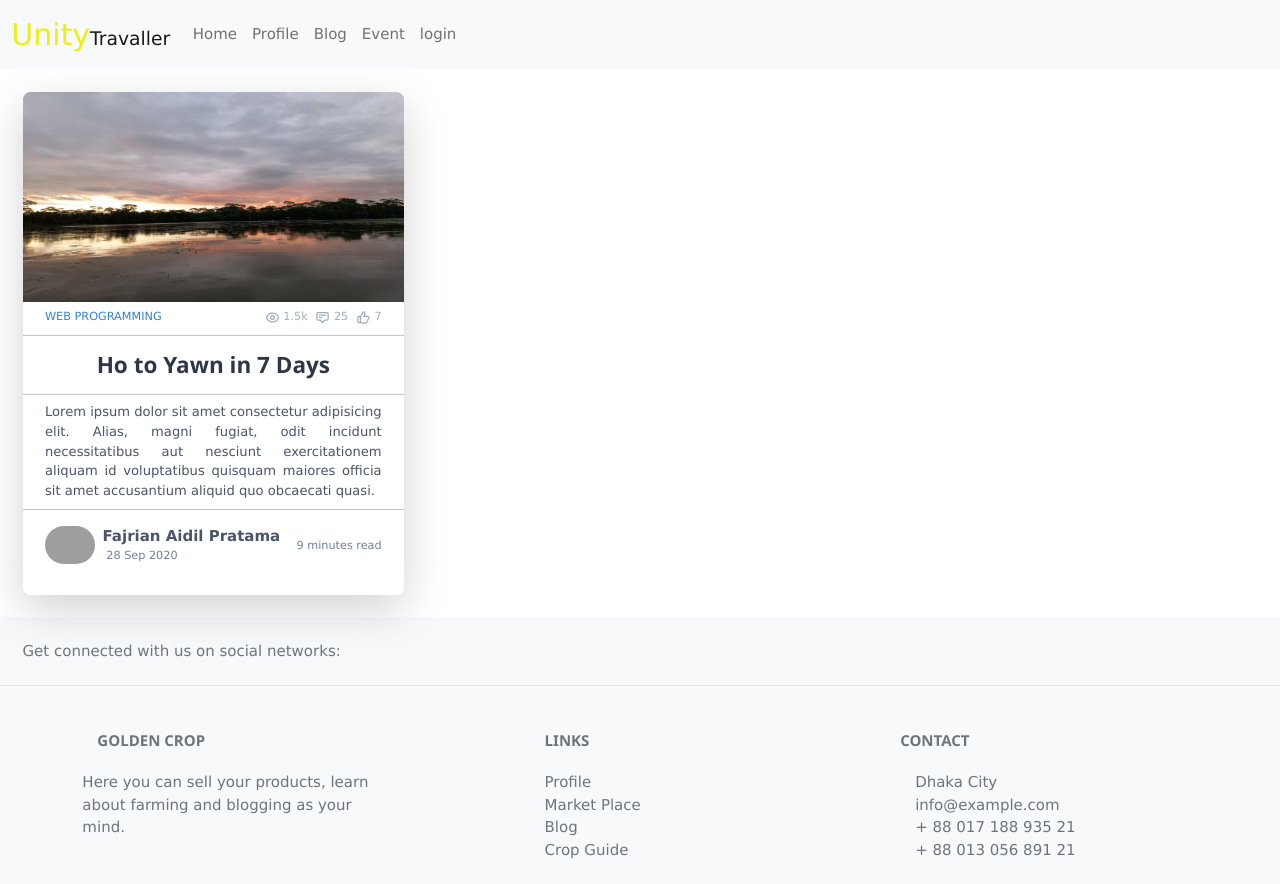
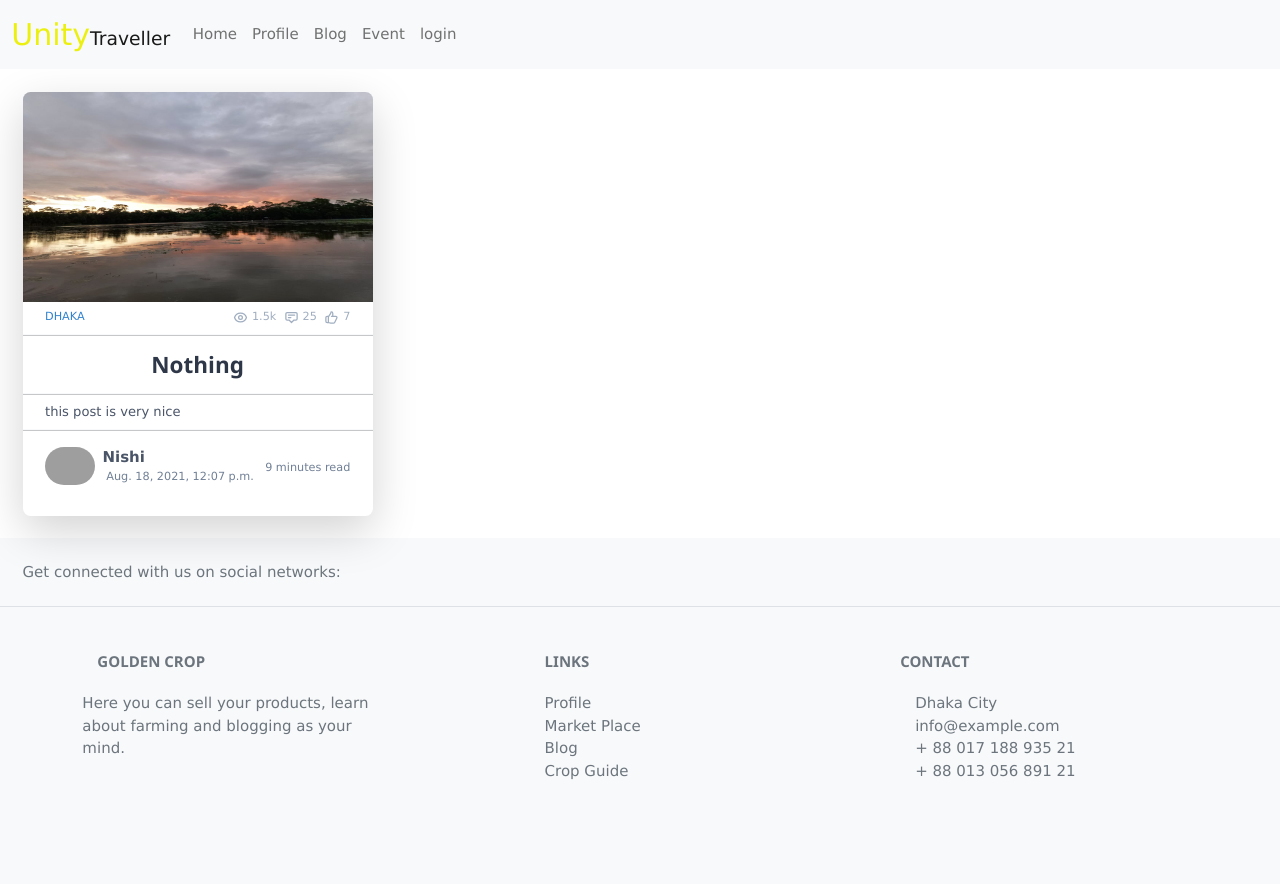
Before and after one commit to mahmud002/Unity_Travailler, a Django app: page /event in a window 1280 px wide. After the commit the page ends 780 px from the top, so only its background shows below. Run offline with Django 3.2, Linux system fonts and the light colour scheme; data comes from the database, SQL or seed files in the repository; both versions use the stored data as it was after the commit; some libraries are stand-ins or nearby versions; grey boxes are pictures that could not be loaded.

Commit message:
I am nishi testing templtes & model testing & changes few design

```diff
--- a/home/models.py
+++ b/home/models.py
@@ -23,15 +23,15 @@ class Blog(models.Model):
     post=models.TextField(max_length=2000, blank=True)
     pub_date=models.DateTimeField(auto_now_add=True)
     image=models.ImageField(upload_to="home/images", default="",null=True, blank=True)
-    def __str__(self):
-        return "%s" % (self.title)
+
 class Comment(models.Model):
 
     user=models.ForeignKey(User, null=True, on_delete=models.CASCADE)
     blog=models.ForeignKey(Blog, null=True, on_delete=models.CASCADE)
     post=models.TextField(max_length=200, blank=True)
     pub_date=models.DateTimeField(auto_now_add=True)
-
+    def __str__(self):
+        return "%s" % (self.post)
 
 class Event(models.Model):
 
@@ -42,7 +42,8 @@ class Event(models.Model):
     post=models.TextField(max_length=2000, blank=True)
     pub_date=models.DateTimeField(auto_now_add=True)
     image=models.ImageField(upload_to="home/images", default="",null=True, blank=True)
-
+    def __str__(self):
+        return "%s" % (self.title)
 
 
 class EventGelary(models.Model):
--- a/home/views.py
+++ b/home/views.py
@@ -89,7 +89,7 @@ def blog_form (request):
 def delete_blog (request):
         if request.user.is_authenticated:
             target=request.POST.get('System')
-            target=request
+
             print("__________________________________________________________")
             print(target)
             data=Blog.objects.all()
--- a/template/base.html
+++ b/template/base.html
@@ -33,7 +33,7 @@
 
     <nav class="navbar navbar-expand-lg navbar-light bg-light">
       <div class="container-fluid">
-        <a class="navbar-brand" href="/"><p style="color:rgb(236, 240, 17);font-size:30px;display:inline-block">Unity</p>Travaller</a>
+        <a class="navbar-brand" href="/"><p style="color:rgb(236, 240, 17);font-size:30px;display:inline-block">Unity</p>Traveller</a>
         <button class="navbar-toggler" type="button" data-bs-toggle="collapse" data-bs-target="#navbarSupportedContent" aria-controls="navbarSupportedContent" aria-expanded="false" aria-label="Toggle navigation">
           <span class="navbar-toggler-icon"></span>
         </button>
--- a/template/home.html
+++ b/template/home.html
@@ -40,9 +40,9 @@ and is wrapped around the whole page content, except for the footer in this exam
 
     <div class="hero-image">
         <div class="hero-text">
-          <h1 style="font-size:50px">I am John Doe</h1>
-          <p>And I'm a Photographer</p>
-          <button>Hire me</button>
+          <h1 style="font-size:40px">"Remember that happiness is a way of travel,not a destination"</h1>
+          <p></p>
+          <button></button>
         </div>
       </div>
 </header>
--- a/template/profile.html
+++ b/template/profile.html
@@ -99,8 +99,8 @@
                             src="{{user.profile.image}}"
                             alt="">
                     </div>
-                    <h1 class="text-gray-900 font-bold text-xl leading-8 my-1">Jane Doe</h1>
-                    <h3 class="text-gray-600 font-lg text-semibold leading-6">Owner at Her Company Inc.</h3>
+                    <h1 class="text-gray-900 font-bold text-xl leading-8 my-1">{{user.profile.user}}</h1>
+                    <h3 class="text-gray-600 font-lg text-semibold leading-6">{{user.profile.address}}</h3>
                     <p class="text-sm text-gray-500 hover:text-gray-600 leading-6">Lorem ipsum dolor sit amet
                         consectetur adipisicing elit.
                         Reprehenderit, eligendi dolorum sequi illum qui unde aspernatur non deserunt</p>
@@ -191,7 +191,7 @@
                             </div>
                             <div class="grid grid-cols-2">
                                 <div class="px-4 py-2 font-semibold">Contact No.</div>
-                                <div class="px-4 py-2">+11 998001001</div>
+                                <div class="px-4 py-2">{{user.profile.phone}}</div>
                             </div>
                             <div class="grid grid-cols-2">
                                 <div class="px-4 py-2 font-semibold">Current Address</div>
--- a/template/travle_list.html
+++ b/template/travle_list.html
@@ -26,7 +26,7 @@
           </div>
           <div class="flex items-center justify-between px-4 py-2 overflow-hidden">
             <span class="text-xs font-medium text-blue-600 uppercase">
-              Web Programming
+              {{temp.title}}
             </span>
             <div class="flex flex-row items-center">
               <div
@@ -100,7 +100,7 @@
           <div class="flex flex-wrap items-center flex-1 px-4 py-1 text-center mx-auto">
             <a href="#" class="hover:underline">
               <h2 class="text-2xl font-bold tracking-normal text-gray-800">
-                Ho to Yawn in 7 Days
+               {{temp.intro}}
               </h2>
             </a>
           </div>
@@ -108,10 +108,7 @@
           <p
             class="flex flex-row flex-wrap w-full px-4 py-2 overflow-hidden text-sm text-justify text-gray-700"
           >
-            Lorem ipsum dolor sit amet consectetur adipisicing elit. Alias, magni
-            fugiat, odit incidunt necessitatibus aut nesciunt exercitationem aliquam
-            id voluptatibus quisquam maiores officia sit amet accusantium aliquid
-            quo obcaecati quasi.
+           {{temp.post}}
           </p>
           <hr class="border-gray-300" />
           <section class="px-4 py-2 mt-2">
@@ -124,9 +121,9 @@
                 />
                 <div class="flex flex-col mx-2">
                   <a href="" class="font-semibold text-gray-700 hover:underline">
-                    Fajrian Aidil Pratama
+                   Nishi
                   </a>
-                  <span class="mx-1 text-xs text-gray-600">28 Sep 2020</span>
+                  <span class="mx-1 text-xs text-gray-600">{{temp.pub_date}}</span>
                 </div>
               </div>
               <p class="mt-1 text-xs text-gray-600">9 minutes read</p>
```
Also changed, not shown: home/tests.py (+12 -3 lines), db.sqlite3, home/images/198152503_124598843088909_1233122736140166609_n.jpg (added), home/images/217395011_611179416529728_269122132438907231_n.jpg (added), home/images/219909029_1421326241559355_2821667332576535175_n.jpg (added), home/images/230325225_262203098773532_4589350342196133526_n.jpg (added), home/migrations/0009_auto_20210821_2345.py (added).
